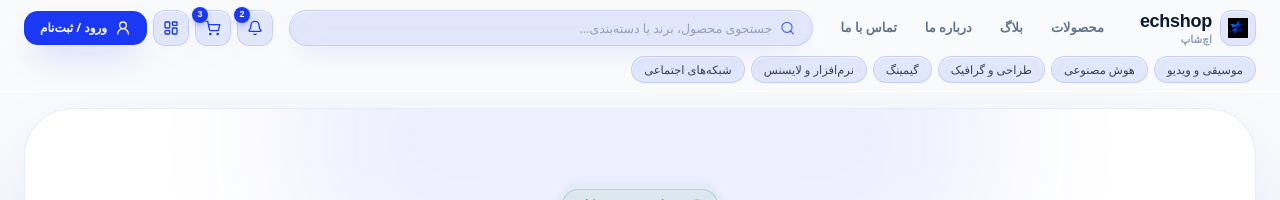
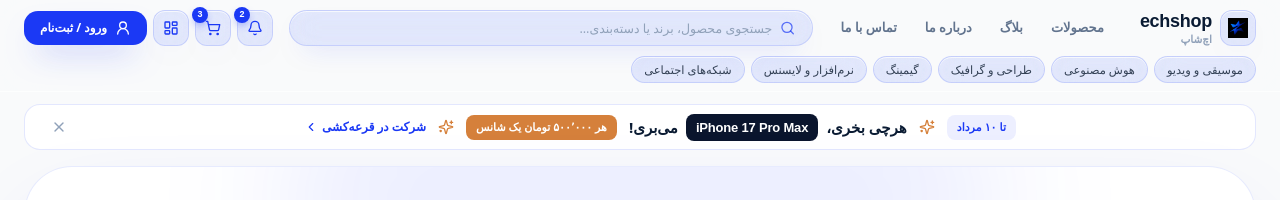
Before and after one commit to hesaamhub/echshop, a Next.js app: page / in a window 1280 px wide. Shown: the top 200 px of the page. Built offline with nearby package versions, Linux system fonts and the light colour scheme.

Commit message:
feat(promo): add dismissible campaign banner under the navbar and tighten hero top spacing

```diff
--- a/src/app/page.tsx
+++ b/src/app/page.tsx
@@ -15,6 +15,7 @@ import {
 } from "lucide-react"
 import Header from "@/components/site/Header"
 import Hero from "@/components/site/Hero"
+import PromoBanner from "@/components/site/PromoBanner"
 import Footer from "@/components/site/Footer"
 import GlassIcon from "@/components/site/GlassIcon"
 import ProductCard from "@/components/site/ProductCard"
@@ -46,6 +47,7 @@ export default function HomePage() {
     <>
       <Header />
       <main>
+        <PromoBanner />
         <Hero />
 
         {/* مزایا */}
--- /dev/null
+++ b/src/components/site/PromoBanner.tsx
@@ -0,0 +1,99 @@
+"use client"
+
+import Link from "next/link"
+import { useState } from "react"
+import { motion } from "motion/react"
+import { ChevronLeft, Sparkles, X } from "lucide-react"
+
+/**
+ * تنظیمات بنر کمپین بالای صفحه.
+ * فعلاً اینجا تعریف شده؛ در مرحلهٔ بعد به پنل مدیریت و دیتابیس وصل می‌شود.
+ * برای خاموش کردن بنر کافی است enabled را false کنید.
+ */
+export const promoBanner = {
+  enabled: true,
+  href: "/products",
+  deadline: "تا ۱۰ مرداد",
+  lead: "هرچی بخری،",
+  highlight: "iPhone 17 Pro Max",
+  tail: "می‌بری!",
+  note: "هر ۵۰۰٬۰۰۰ تومان یک شانس",
+  ctaLabel: "شرکت در قرعه‌کشی",
+}
+
+/**
+ * بنر تبلیغاتی بالای هیرو (زیر نوار دسته‌بندی‌ها).
+ * قابل بستن است و ارتفاع کمی می‌گیرد تا هیرو عقب نرود.
+ */
+export default function PromoBanner() {
+  const [closed, setClosed] = useState(false)
+
+  if (!promoBanner.enabled || closed) return null
+
+  return (
+    <div className="px-4 md:px-6 pt-3">
+      <motion.div
+        initial={{ opacity: 0, y: -10 }}
+        animate={{ opacity: 1, y: 0 }}
+        transition={{ duration: 0.5, ease: [0.16, 1, 0.3, 1] }}
+        className="relative mx-auto flex w-full max-w-[1400px] items-center gap-3 overflow-hidden rounded-2xl border border-[#1b39f5]/12 bg-white px-3 py-2 shadow-[0_14px_34px_-28px_rgba(27,57,245,0.6)] md:px-5"
+      >
+        {/* درخشش متحرک روی بنر */}
+        <motion.span
+          aria-hidden
+          initial={{ x: "-120%" }}
+          animate={{ x: "320%" }}
+          transition={{ duration: 2.4, repeat: Infinity, repeatDelay: 2.4, ease: "easeInOut" }}
+          className="pointer-events-none absolute inset-y-0 w-1/5 skew-x-[-20deg] bg-gradient-to-r from-transparent via-[#1b39f5]/8 to-transparent"
+        />
+
+        <Link
+          href={promoBanner.href}
+          className="relative flex flex-1 flex-wrap items-center justify-center gap-x-3 gap-y-1.5 text-center"
+        >
+          {/* مهلت کمپین */}
+          <span className="num inline-flex shrink-0 items-center rounded-lg bg-[#1b39f5]/8 px-2.5 py-1 text-[11px] font-bold text-[#1b39f5]">
+            {promoBanner.deadline}
+          </span>
+
+          <Sparkles className="hidden h-4 w-4 shrink-0 text-[#D5803B] sm:block" />
+
+          {/* متن اصلی */}
+          <span className="inline-flex flex-wrap items-center justify-center gap-2 text-[12.5px] font-extrabold text-[#0a1b33] md:text-[15px]">
+            {promoBanner.lead}
+            <span
+              dir="ltr"
+              className="wordmark rounded-lg bg-[#0a152d] px-2.5 py-1 text-[11.5px] text-white md:text-[13px]"
+            >
+              {promoBanner.highlight}
+            </span>
+            {promoBanner.tail}
+          </span>
+
+          {/* شرط قرعه‌کشی */}
+          <span className="inline-flex shrink-0 items-center rounded-lg bg-[#D5803B] px-2.5 py-1 text-[11px] font-bold text-white">
+            {promoBanner.note}
+          </span>
+
+          <Sparkles className="hidden h-4 w-4 shrink-0 text-[#D5803B] sm:block" />
+
+          {/* دکمهٔ اقدام */}
+          <span className="hidden shrink-0 items-center gap-1 text-[12px] font-bold text-[#1b39f5] lg:inline-flex">
+            {promoBanner.ctaLabel}
+            <ChevronLeft className="h-3.5 w-3.5" />
+          </span>
+        </Link>
+
+        {/* بستن بنر */}
+        <button
+          type="button"
+          onClick={() => setClosed(true)}
+          aria-label="بستن بنر"
+          className="relative grid h-7 w-7 shrink-0 place-items-center rounded-lg text-slate-400 transition-colors hover:bg-[#1b39f5]/8 hover:text-[#1b39f5]"
+        >
+          <X className="h-4 w-4" />
+        </button>
+      </motion.div>
+    </div>
+  )
+}
```
